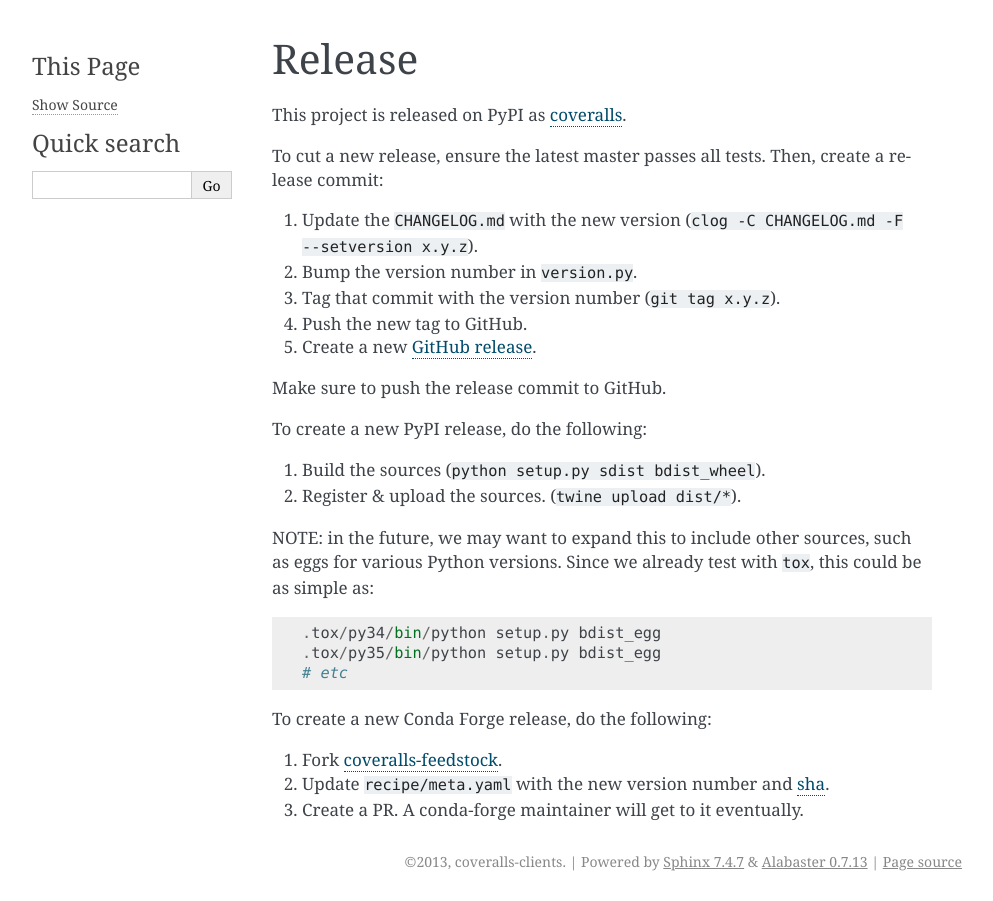
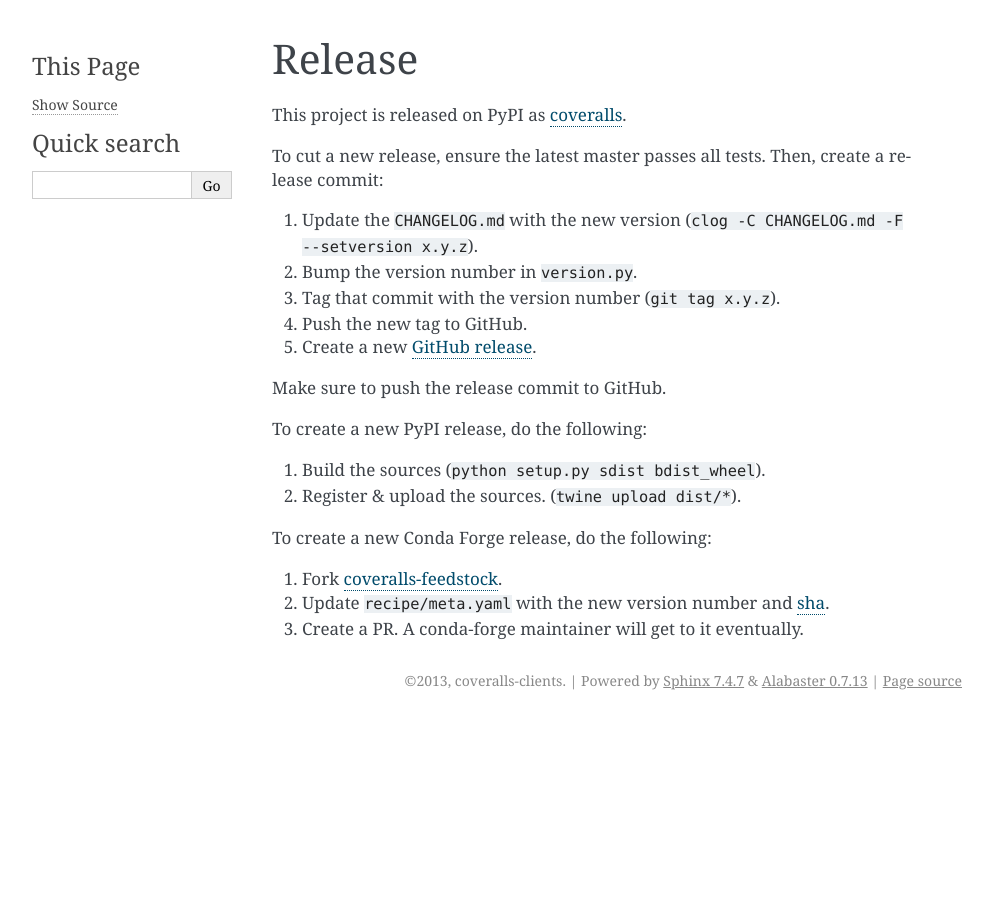
Before and after one commit to TheKevJames/coveralls-python, a Sphinx documentation site: the page built from docs/release.rst, in a window 1280 px wide. Shown: the whole page, without its empty margins (148-1141 px from the left). Built offline with Sphinx 7.4.7, drawn with Linux system fonts in a browser that asks for light colours; formulas are drawn with MathJax 3.

Commit message:
chore(compatibility): begin matrix testing against py37

```diff
--- a/docs/release.rst
+++ b/docs/release.rst
@@ -18,12 +18,6 @@
 1. Build the sources (``python setup.py sdist bdist_wheel``).
 2. Register & upload the sources. (``twine upload dist/*``).
 
-NOTE: in the future, we may want to expand this to include other sources, such as eggs for various Python versions. Since we already test with :code:`tox`, this could be as simple as::
-
-    .tox/py34/bin/python setup.py bdist_egg
-    .tox/py35/bin/python setup.py bdist_egg
-    # etc
-
 To create a new Conda Forge release, do the following:
 
 1. Fork `coveralls-feedstock`_.
--- a/setup.py
+++ b/setup.py
@@ -50,6 +50,7 @@
         'Programming Language :: Python :: 3.4',
         'Programming Language :: Python :: 3.5',
         'Programming Language :: Python :: 3.6',
+        'Programming Language :: Python :: 3.7',
         'Programming Language :: Python :: Implementation :: CPython',
         'Programming Language :: Python :: Implementation :: PyPy',
     ],
```
Also changed, not shown: .travis.yml, 2 other files.
